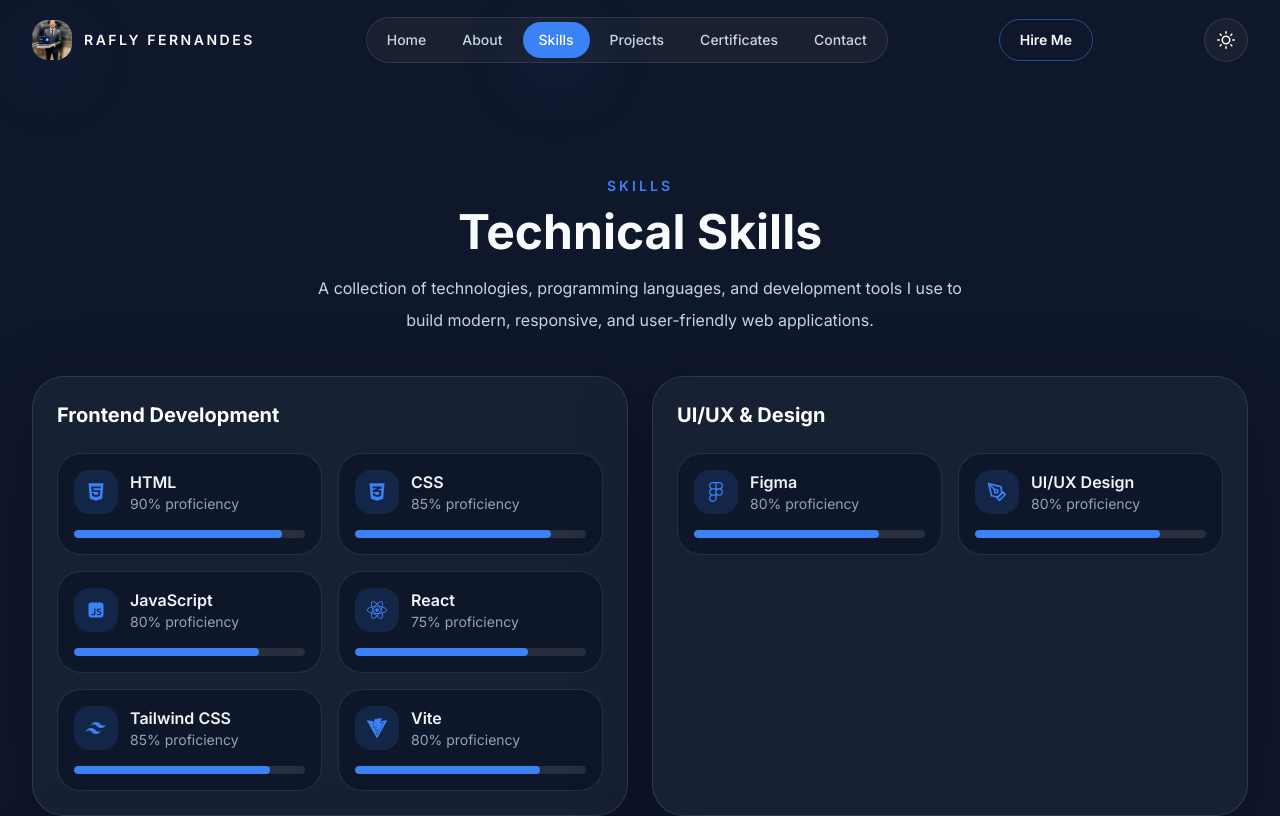
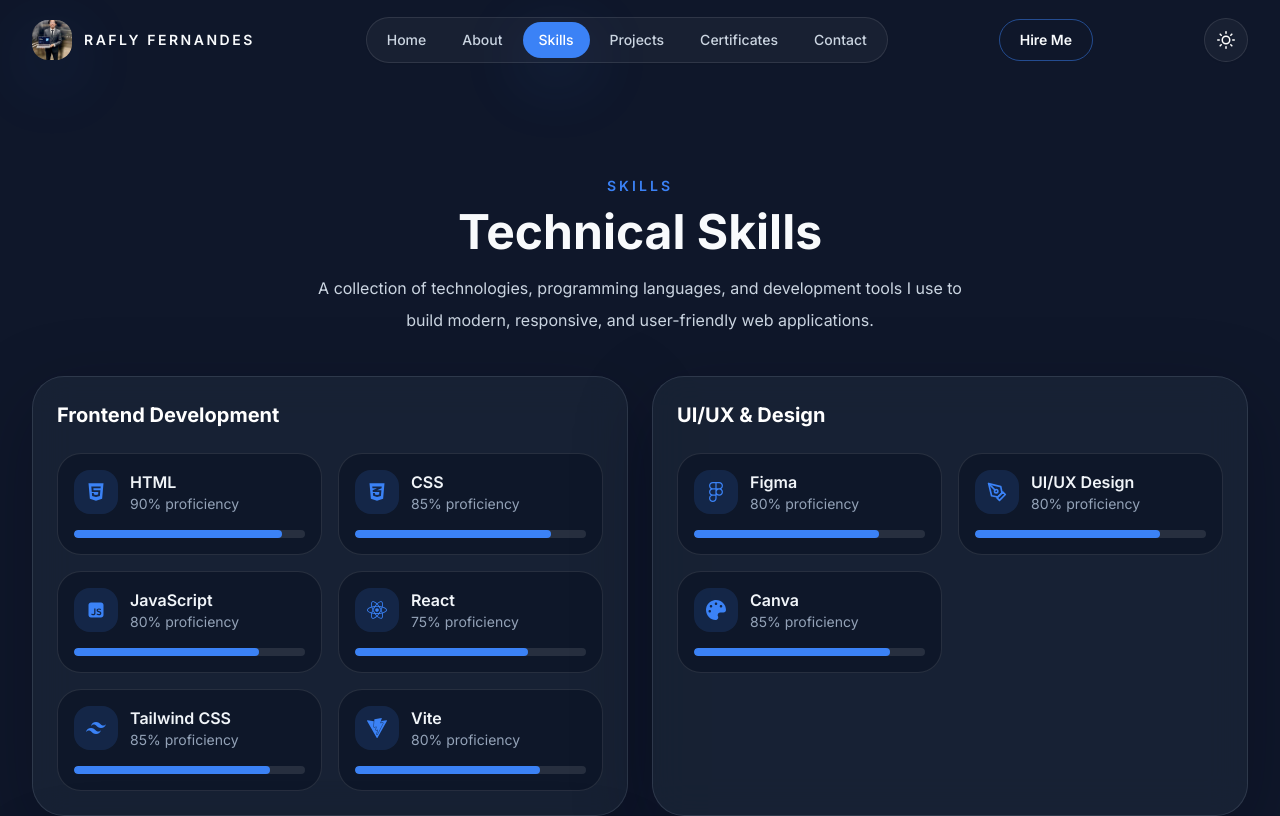
Before and after one commit to RaflyfernandesX/Portofolio-Raflyfernandes, a React (Vite) app: page /skills in a window 1280 px wide. Shown: the top 816 px of the page. Built offline with nearby package versions, Linux system fonts and the light colour scheme.

Commit message:
Update skills and portfolio content

```diff
--- a/src/data/skills.js
+++ b/src/data/skills.js
@@ -31,6 +31,7 @@ export const skillGroups = [
     items: [
       { name: 'Figma', icon: SiFigma, level: 80 },
       { name: 'UI/UX Design', icon: FiPenTool, level: 80 },
+      { name: 'Canva', icon: FaPalette, level: 85 },
     ],
   },
   {
```
